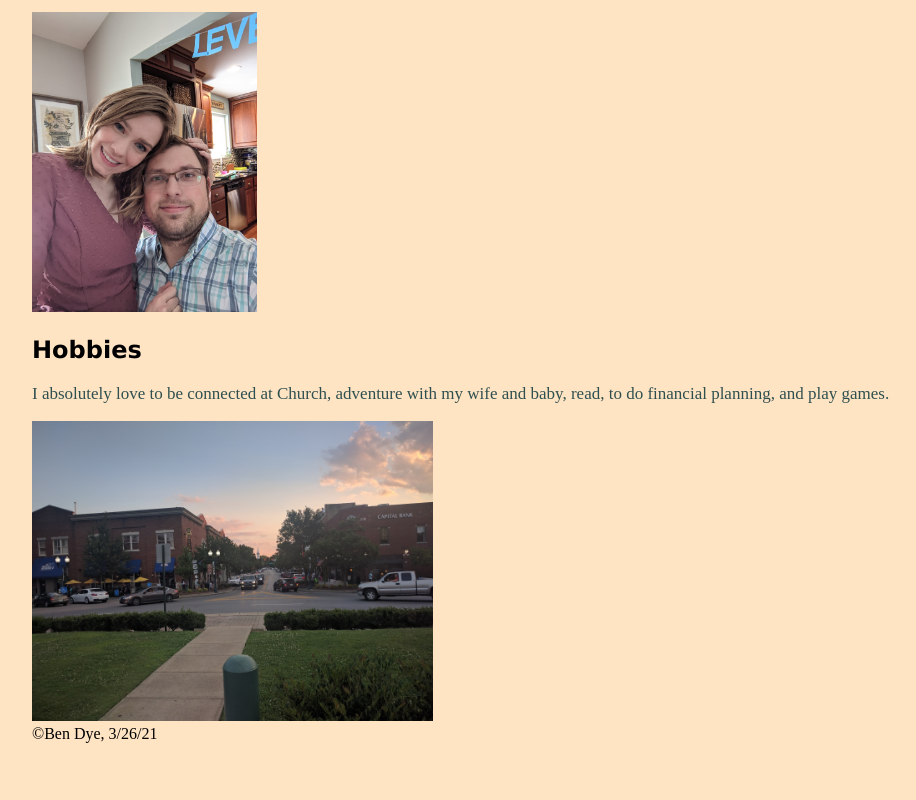
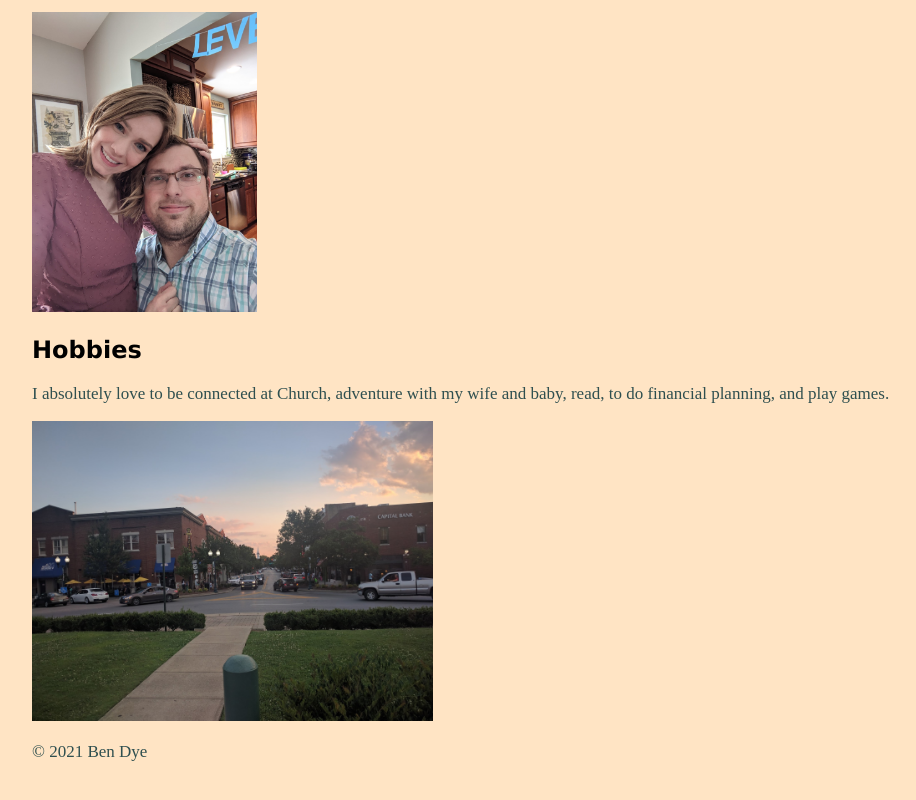
Before and after one commit to Dulfite/HTML-Project, a website: page index.html in a window 1280 px wide. Shown: the part 1060-1860 px from the top of the page, without its empty margins (1-917 px from the left). Before the commit the page ends 1836 px from the top, so only its background shows below. Drawn offline with Linux system fonts and the light colour scheme.

Commit message:
Fixed copyright to include ;

```diff
--- a/index.html
+++ b/index.html
@@ -42,7 +42,7 @@
                <img src="images/Franklin.jpg" alt="Franklin, TN" height="300"></im>
          </article>
          <footer>
-            &copyBen Dye, 3/26/21
+            <p>&copy; 2021 Ben Dye</p>
          </footer>
       </main>
    </body>
```
